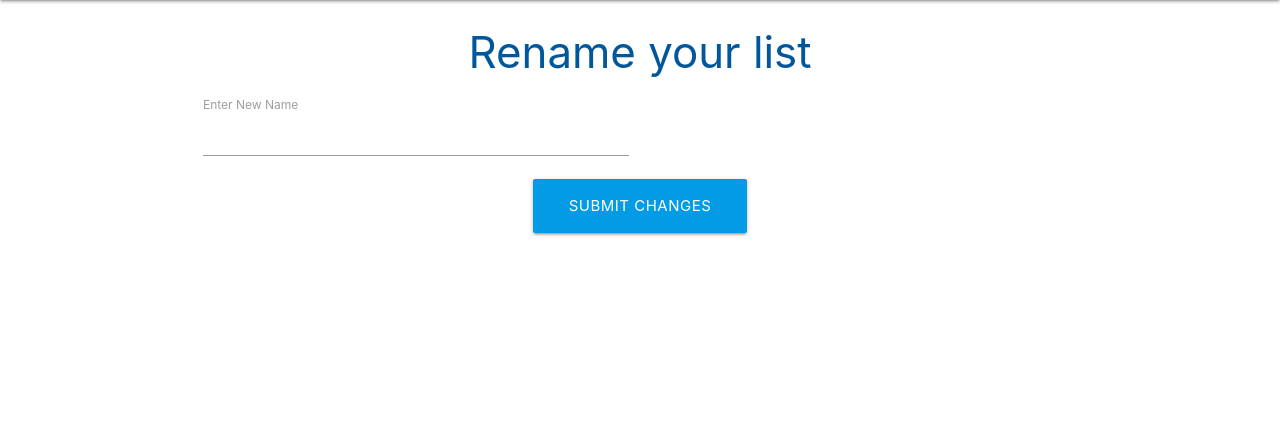
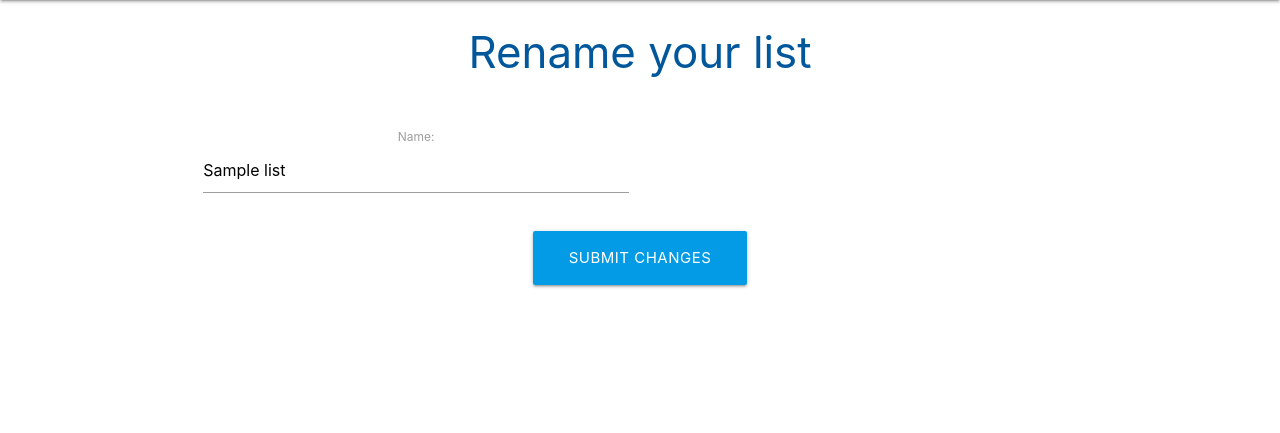
Before and after one commit to TomaszWoloszyn983/shopping-list-application, a Django app: a page that uses templates/edit_list.html in a window 1280 px wide. Shown: the part 64-497 px from the top of the page. Run offline with Django 3.2, Linux system fonts and the light colour scheme; tables that the repository leaves empty hold one stand-in row (values such as "Sample post").

Commit message:
Fix the edit_list function. Fix Database error

```diff
--- /dev/null
+++ b/list/forms.py
@@ -0,0 +1,8 @@
+from django import forms
+from .models import List
+
+
+class ListForm(forms.ModelForm):
+    class Meta:
+        model = List
+        fields = ("name",)
--- a/list/views.py
+++ b/list/views.py
@@ -1,8 +1,9 @@
-from django.shortcuts import get_object_or_404, render, redirect
+from django.shortcuts import get_object_or_404, render, redirect, reverse
 from django.http import HttpResponse, HttpResponseRedirect
 from django.views.generic import ListView
 from django.utils.text import slugify
 from .models import List, Item
+from .forms import ListForm
 
 
 # Create your views here.
@@ -55,24 +56,22 @@ def show_lists(request):
 def edit_list(request, slug):
     lists_slug = get_object_or_404(List, slug=slug)
     print(f'Editing {lists_slug} element')
+    list_form = ListForm(request.POST or None, instance=lists_slug)
 
     if request.method == "POST":
-        list = request.POST.get("lists_name")
-        print(f'Received from POST: {list}')
-        slugified = slugify(list)
-        lists_slug.name = list
-        lists_slug.slug = slugified
-        new_list = List(name = list, slug = slugified)
-        new_list.save()
-        # lists_slug.update(name='list', slug=slugified)
+        if list_form.is_valid():
+            list = request.POST.get("name")
+            print(f'Received from POST: {list}')
+            slugified = slugify(list)
+            list_form.name = list
+            list_form.slug = slugified
+            list_form.save()
+            return redirect(reverse("lists"))
 
-        # Redirecting to the page that displays all lists.
-        lists = List.objects.order_by('-create_date')
-        output = ', '.join([list.name for list in lists])
-        context = {'slug': slug}
-        return render(request, 'list.html', context)
-
-    context = {'slug': slug}
+    context = {
+        'slug': slug,
+        "list_form": list_form,
+    }
     return render(request, 'edit_list.html', context)
 
 def delete_list(request, slug):
--- a/templates/edit_list.html
+++ b/templates/edit_list.html
@@ -9,8 +9,9 @@
       {% csrf_token %}
       <div class="row">
         <div class="input-field col s6 center-align">
-          <input placeholder="{{ slug.name }}" id="lists_name" name="lists_name" type="text" class="validate" required>
-          <label for="lists_name">Enter New Name</label>
+          <!-- <input placeholder="{{ slug.name }}" id="lists_name" name="lists_name" type="text" class="validate" required>
+          <label for="lists_name">Enter New Name</label> -->
+          {{ list_form.as_p }}
         </div>
 
         <div class="row">
```
Also changed, not shown: list/migrations/0001_initial.py (added), list/migrations/__init__.py (added).
